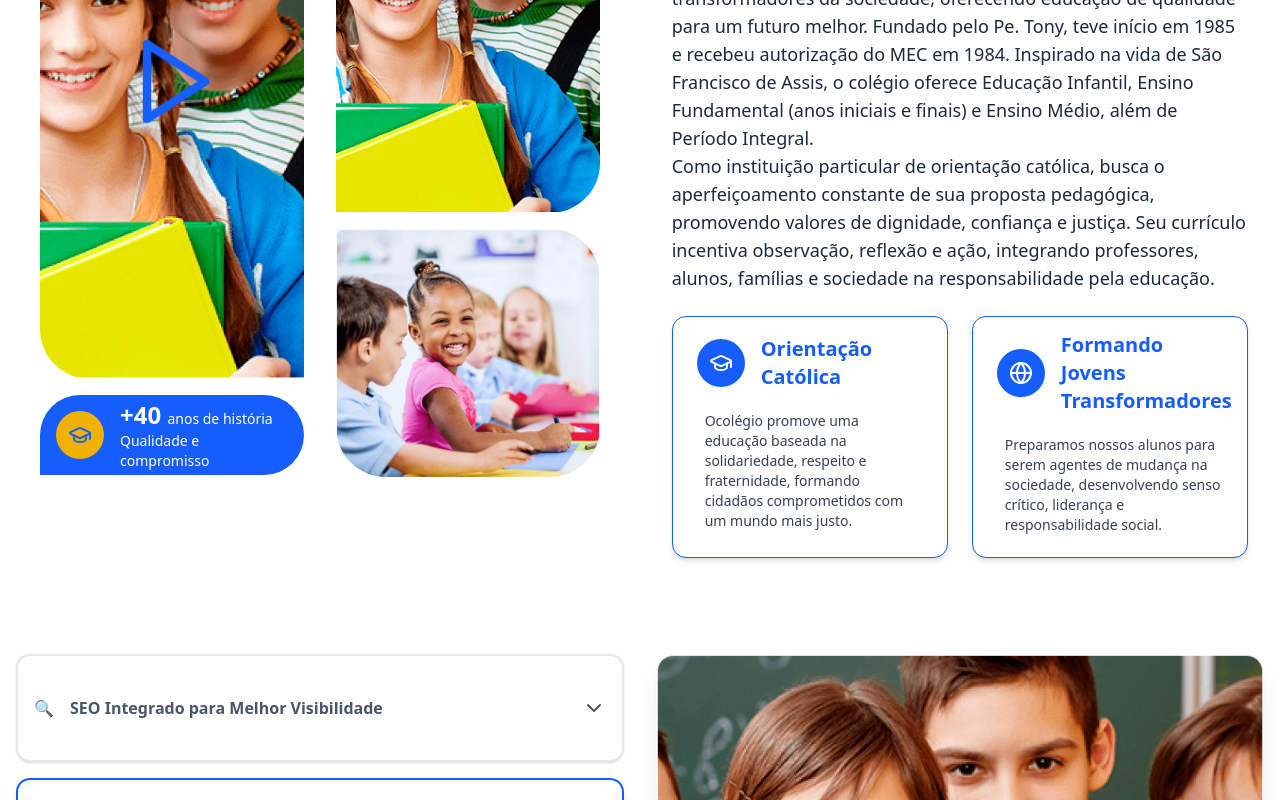
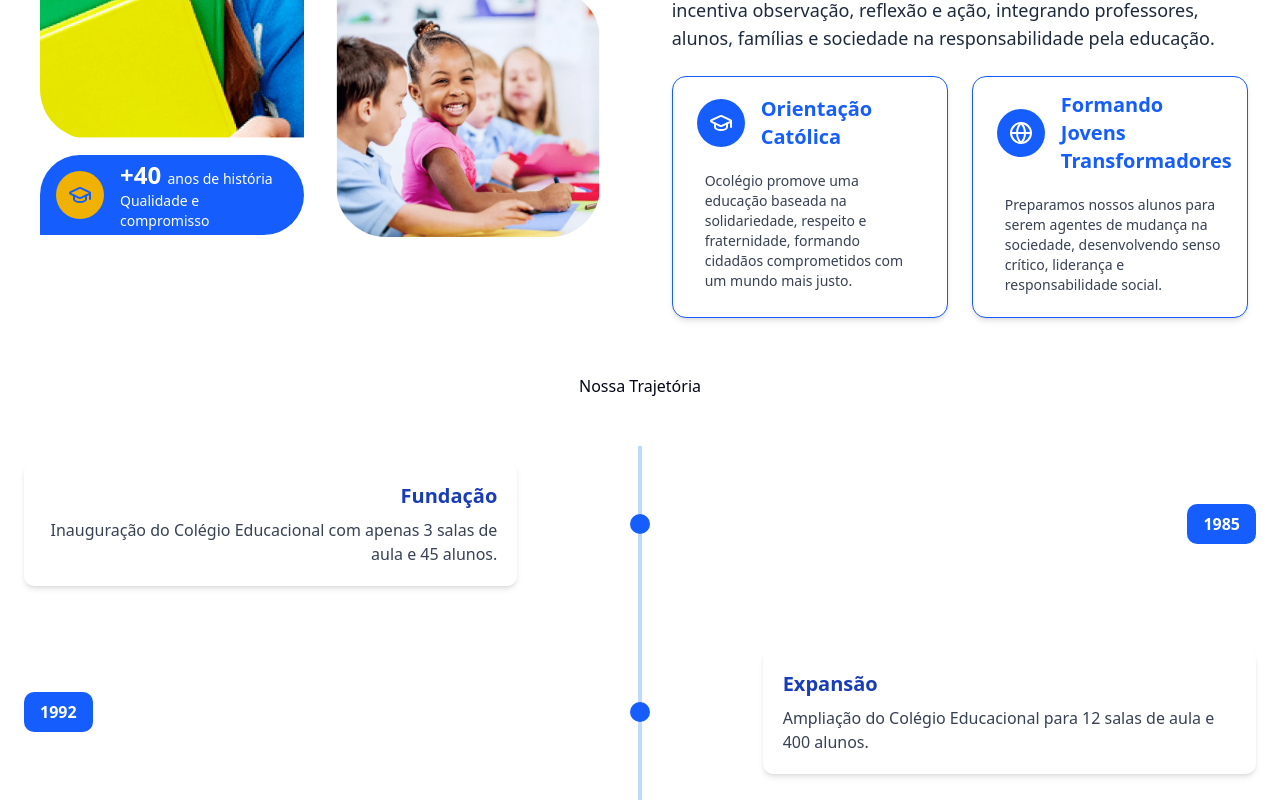
Before and after one commit to Colegio-Sao-Francisco-de-Assis-CSFA/CSFA-FRONTEND, a Next.js app in the folder csfa/: page / in a window 1280 px wide. Shown: the part 2000-2800 px from the top of the page. Built offline with nearby package versions, Linux system fonts and the light colour scheme.

Commit message:
feat: timeline

```diff
--- a/csfa/src/app/page.tsx
+++ b/csfa/src/app/page.tsx
@@ -4,6 +4,7 @@ import EducationSystem from '@/components/view/Sobre';
 import MissaoColegio from '@/components/view/MissaoColegio';
 import Parceiros from '@/components/view/Parceiros/SessaoParceiros';
 import Diferenciais from '@/components/view/Diferenciais';
+import TimeLine from '@/components/view/TimeLine/SessaoTimeLine';
 
 
 export default function Home() {
@@ -55,20 +56,31 @@ export default function Home() {
       <div className='w-full flex flex-col items-center overflow-hidden'>
 
 
-         <section  className='w-dvw'>
+        <section id='inicio'  className='w-dvw'>
           <HeroBannerCarousel items={carouselItems} />
         </section>
 
-         <section className='w-dvw h-auto p-6'>
+        <section id='missao' className='w-dvw h-auto p-6'>
           <MissaoColegio />
         </section>
 
-          <section className='w-dvw h-auto p-6'>
+        <section id='segmentos' className='w-dvw h-auto p-6'>
           <EducationalSegments />
         </section>
 
+        <section id='sistema-educacional' className="w-full h-auto p-6">
+          <EducationSystem/>
+        </section>
 
-        <section className='w-dvw h-auto p-6'>
+        <section id='timeline' className='w-dvw h-auto p-6'>
+          <TimeLine />
+        </section>
+
+        <section id='diferenciais'>
+          <Diferenciais />
+        </section>
+
+        <section id='parceiros' className='w-dvw h-auto p-6'>
           <div className="mx-auto">
               <h2 className="text-3xl text-center font-bold text-blue-600">Nossos Parceiros</h2>
               <p className="text-sm text-gray-700 font-normal md:text-lg mt-4 text-center">
@@ -79,13 +91,6 @@ export default function Home() {
           <Parceiros/>
         </section>
 
-          <section className="w-full h-auto p-6">
-            <EducationSystem/>
-          </section>
-
-        <section>
-          <Diferenciais />
-        </section>
 
 
       </div>
--- a/csfa/src/components/view/Parceiros/CarousselParceiros.tsx
+++ b/csfa/src/components/view/Parceiros/CarousselParceiros.tsx
@@ -11,7 +11,9 @@ interface PartnerCarouselProps {
   logos: PartnerLogoProps[];
 }
 
-const CarousselParceiros: React.FC<PartnerCarouselProps> = ({ logos }) => {
+
+export default function CarousselParceiros({ logos }: PartnerCarouselProps) {
+
   // Duplicate logos for seamless infinite scroll
   const carouselLogos = [...logos, ...logos];
 
@@ -45,5 +47,3 @@ const CarousselParceiros: React.FC<PartnerCarouselProps> = ({ logos }) => {
     </div>
   );
 };
-
-export default CarousselParceiros;
--- /dev/null
+++ b/csfa/src/components/view/TimeLine/SessaoTimeLine.tsx
@@ -0,0 +1,67 @@
+import  React from 'react';
+import TimelineItem from './TimeLineItem';
+
+
+export default function TimeLine() {
+
+
+    const TimeLineContent = [
+        {
+            year: "1985",
+            title: "Fundação",
+            description: "Inauguração do Colégio Educacional com apenas 3 salas de aula e 45 alunos.",
+            isLeft: true,
+        },
+        {
+            year: "1992",
+            title: "Expansão",
+            description: "Ampliação do Colégio Educacional para 12 salas de aula e 400 alunos.",
+            isLeft: false,
+        },
+        {
+            year: "2000",
+            title: "Inovação",
+            description: "Primeira turma de ensino médio.",
+            isLeft: true,
+        },
+        {
+            year: "2005",
+            title: "Qualidade",
+            description: "Obtenção do selo de qualidade pela ABME.",
+            isLeft: false,
+        }
+    ]
+
+
+    return(
+        <div className="w-full h-auto mb-20">
+
+            <h2 className="section-title text-center mb-12">Nossa Trajetória</h2>
+
+            <div className="relative">
+
+                {/* Timeline line */}
+                <div className="absolute left-1/2 transform -translate-x-1/2 h-full w-1 bg-blue-200" />
+
+                {/* Timeline items */}
+                <div className="grid gap-8">
+                    {
+                        TimeLineContent.map((item, index) => (
+                            <TimelineItem
+                                // key={item.title + index}
+                                year={item.year}
+                                title={item.title}
+                                description={item.description}
+                                isLeft={item.isLeft}
+                            />
+                        ))
+                    }
+
+                </div>
+
+            </div>
+        </div>
+    )
+
+
+}
--- /dev/null
+++ b/csfa/src/components/view/TimeLine/TimeLineItem.tsx
@@ -0,0 +1,52 @@
+import { motion } from "framer-motion";
+import clsx from "clsx";
+import React from "react";
+
+interface TimelineItemProps {
+  year: string;
+  title: string;
+  description: string;
+  isLeft: boolean;
+}
+
+export default function TimelineItem({
+  year,
+  title,
+  description,
+  isLeft,
+}: TimelineItemProps) {
+  return (
+    <motion.div
+      initial={{ opacity: 0, x: isLeft ? -30 : 30 }}
+      whileInView={{ opacity: 1, x: 0 }}
+      transition={{ duration: 0.5 }}
+      viewport={{ once: true, margin: "-100px" }}
+      className={clsx("relative py-4", {
+        "md:text-right md:pr-12": isLeft,
+        "md:pl-12": !isLeft,
+      })}
+    >
+      <div
+        className={clsx(
+          "md:absolute top-1/2 transform md:-translate-y-1/2 bg-blue-600 text-white font-bold py-2 px-4 rounded-lg mb-3 md:mb-0 inline-block",
+          {
+            "md:right-0": isLeft,
+            "md:left-0": !isLeft,
+          }
+        )}
+      >
+        {year}
+      </div>
+      <div className="hidden md:block absolute left-1/2 top-1/2 transform -translate-x-1/2 -translate-y-1/2 w-5 h-5 bg-blue-600 rounded-full"></div>
+      <div
+        className={clsx(
+          "md:w-5/12 bg-white p-5 rounded-lg shadow-md",
+          isLeft ? "md:mr-auto" : "md:ml-auto"
+        )}
+      >
+        <h3 className="text-xl font-bold text-blue-800 mb-2">{title}</h3>
+        <p className="text-gray-700">{description}</p> {/* corrigido: grey → gray */}
+      </div>
+    </motion.div>
+  );
+}
```
Lines whose indentation alone changed are shown as unchanged.
